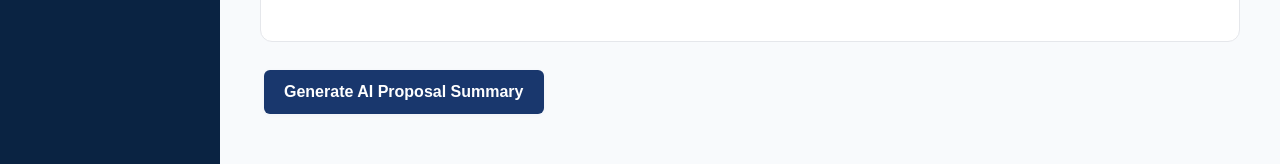
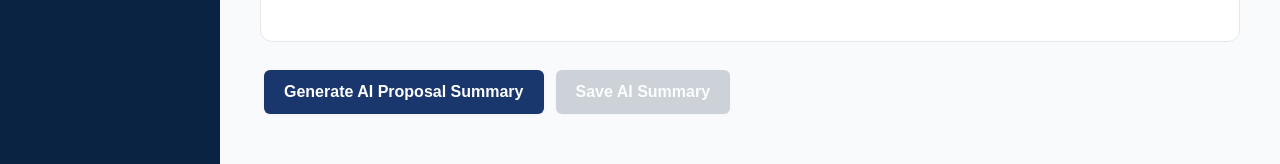
Before and after one commit to diegoalexandermota-web/mdb-solar-os, a Next.js app: page /solar-design-studio in a window 1280 px wide. Shown: the part 618-782 px from the top of the page. Built offline with nearby package versions, Linux system fonts and the light colour scheme; no server answers.

Commit message:
Save AI solar proposal summary to Supabase

```diff
--- a/pages/solar-design-studio.tsx
+++ b/pages/solar-design-studio.tsx
@@ -113,8 +113,7 @@ export default function SolarDesignStudio() {
   async function handleGenerateAISummary() {
     setAiLoading(true);
     setAiSummary(null);
-    // Simulate AI summary generation
-    const summary = generateSolarProposalSummary({
+    const input = {
       panel_count: panels.length,
       system_size_kw: Number(getSystemSizeKw(panels.length, panelWattage)),
       estimated_production: "(placeholder)",
@@ -122,9 +121,53 @@ export default function SolarDesignStudio() {
       panel_model: panelModel,
       inverter_model: inverter,
       battery_model: battery,
-    });
+    };
+    const summary = generateSolarProposalSummary(input);
     setAiSummary(summary.executive_summary + "\n" + summary.homeowner_benefit + "\n" + summary.financing_summary);
     setAiLoading(false);
+  }
+
+  // Save AI Summary Handler
+  async function handleSaveAISummary() {
+    if (!aiSummary) {
+      setToast("Generate an AI summary first.");
+      setTimeout(() => setToast(null), 2000);
+      return;
+    }
+    if (!proposalId) {
+      setToast("Link a proposal to save this summary.");
+      setTimeout(() => setToast(null), 2500);
+      return;
+    }
+    setToast("Saving AI summary...");
+    try {
+      // Save to proposals
+      await supabase.from("proposals").update({ ai_summary: aiSummary }).eq("id", proposalId);
+      // Save to ai_logs
+      const input = {
+        panel_count: panels.length,
+        system_size_kw: Number(getSystemSizeKw(panels.length, panelWattage)),
+        estimated_production: "(placeholder)",
+        estimated_offset: "(placeholder)",
+        panel_model: panelModel,
+        inverter_model: inverter,
+        battery_model: battery,
+      };
+      await supabase.from("ai_logs").insert([
+        {
+          proposal_id: proposalId,
+          action: "solar_proposal_summary",
+          context: null,
+          user_id: null,
+          input_json: input,
+          output_json: { ai_summary: aiSummary },
+        },
+      ]);
+      setToast("AI summary saved to proposal!");
+    } catch (e) {
+      setToast("Error saving AI summary.");
+    }
+    setTimeout(() => setToast(null), 2500);
   }
 
   // UI: Main Render
@@ -183,6 +226,9 @@ export default function SolarDesignStudio() {
         <div className="sds-summary-panel">
           <button className="sds-ai-btn" onClick={handleGenerateAISummary} disabled={aiLoading}>
             {aiLoading ? "Generating..." : "Generate AI Proposal Summary"}
+          </button>
+          <button className="sds-ai-btn" onClick={handleSaveAISummary} disabled={!aiSummary} style={{marginLeft:8}}>
+            Save AI Summary
           </button>
           {aiSummary && (
             <div className="sds-ai-summary">
```
